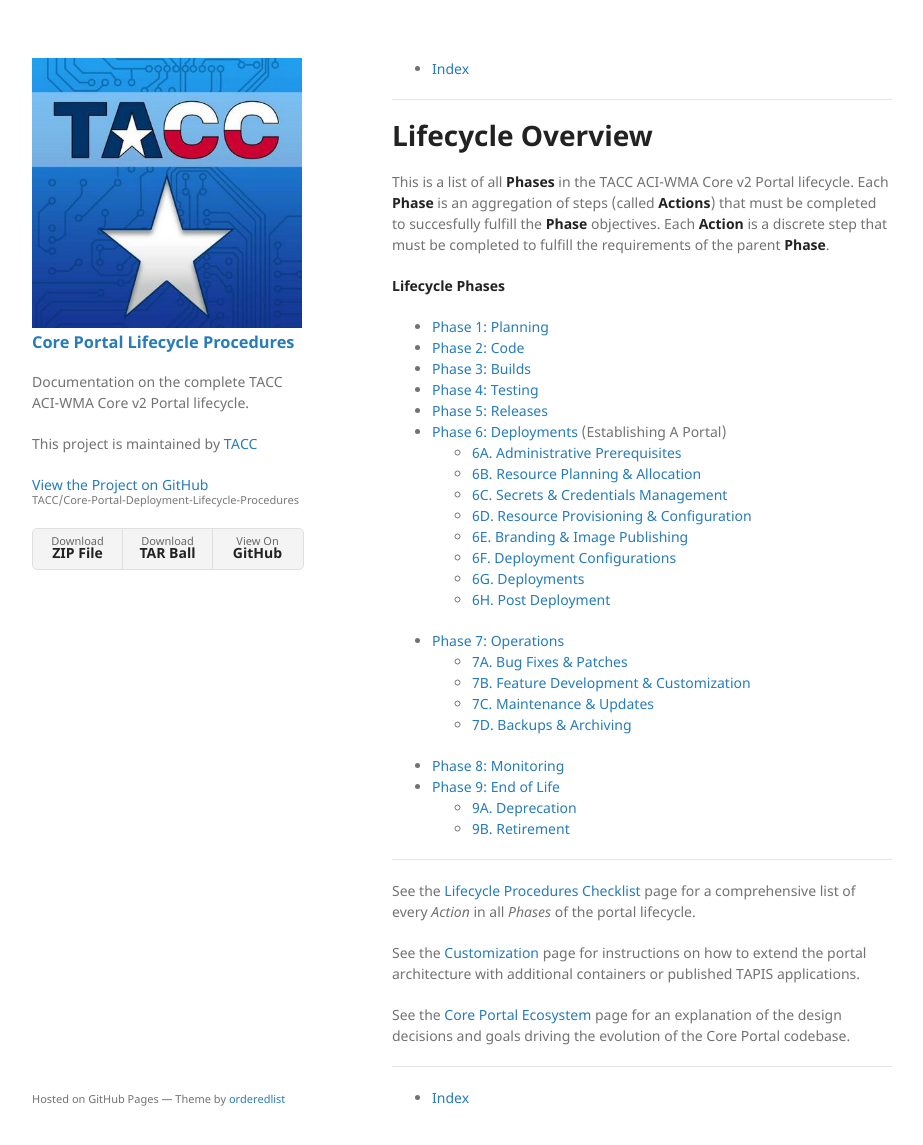
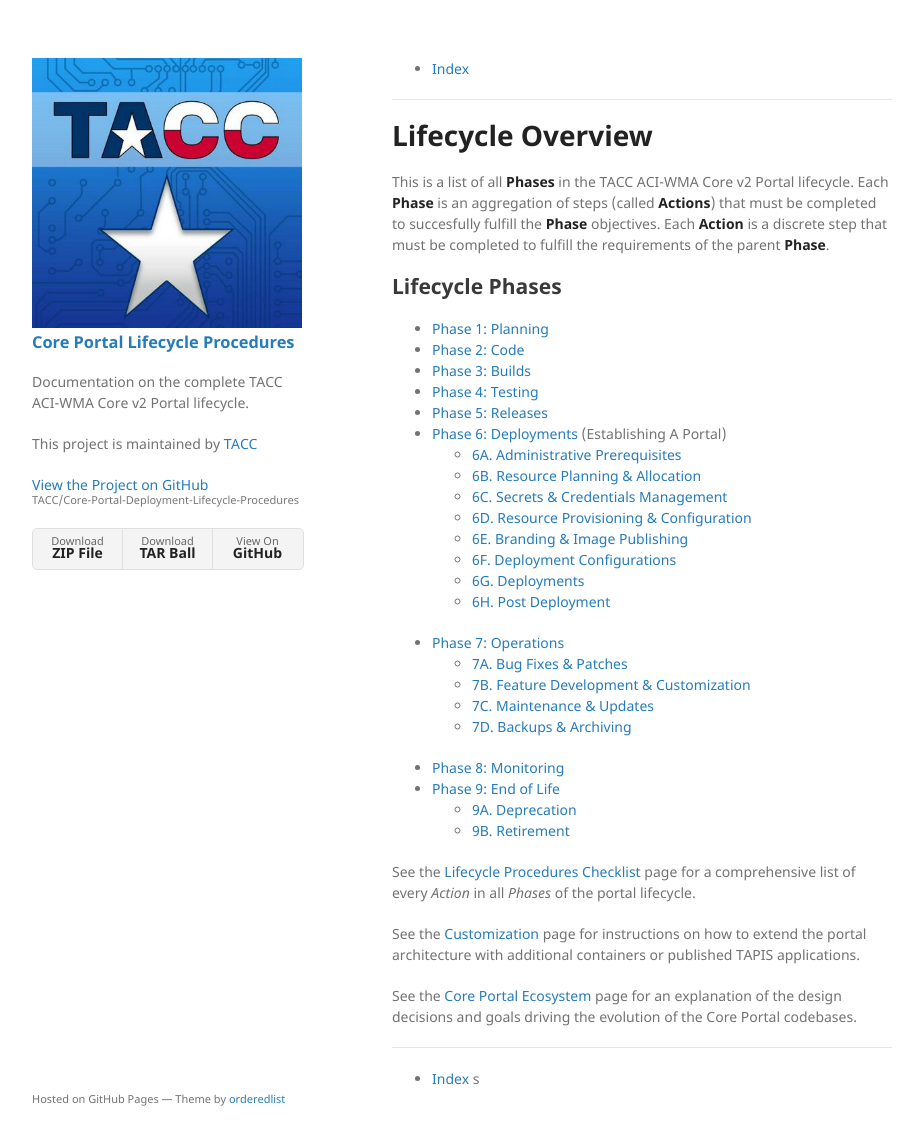
Before and after one commit to TACC/Core-Portal-Deployment-Lifecycle-Procedures, a Jekyll site: the page built from pages/overview_alt.md, in a window 1280 px wide and 1178 px high. Shown: the top 1145 px of the window, without its empty margins (178-1101 px from the left). Built offline with Jekyll 4.4.1, drawn with Linux system fonts in a browser that asks for light colours; our own code applies the rules of GitHub Pages for plain Markdown files.

```diff
--- a/pages/overview_alt.md
+++ b/pages/overview_alt.md
@@ -6,7 +6,7 @@
 
 This is a list of all **Phases** in the TACC ACI-WMA Core v2 Portal lifecycle. Each **Phase** is an aggregation of steps (called **Actions**) that must be completed to succesfully fulfill the **Phase** objectives. Each **Action** is a discrete step that must be completed to fulfill the requirements of the parent **Phase**.
 
-**Lifecycle Phases**
+## Lifecycle Phases
 
 - [Phase 1: Planning](phase_01)
 - [Phase 2: Code](phase_02)
@@ -32,14 +32,13 @@ This is a list of all **Phases** in the TACC ACI-WMA Core v2 Portal lifecycle. E
     - [9A. Deprecation](phase_09#9a)
     - [9B. Retirement](phase_09#9b)
 
----
-
 See the [Lifecycle Procedures Checklist](checklist.md) page for a comprehensive list of every _Action_ in all _Phases_ of the portal lifecycle.
 
 See the [Customization](customization.md) page for instructions on how to extend the portal architecture with additional containers or published TAPIS applications.
 
-See the [Core Portal Ecosystem](ecosystem.md) page for an explanation of the design decisions and goals driving the evolution of the Core Portal codebase.
+See the [Core Portal Ecosystem](ecosystem.md) page for an explanation of the design decisions and goals driving the evolution of the Core Portal codebases.
 
 ---
 
 - [Index](../index.md)
+s
```
Also changed, not shown: pages/checklist_alt.md (+27 -0 lines).
